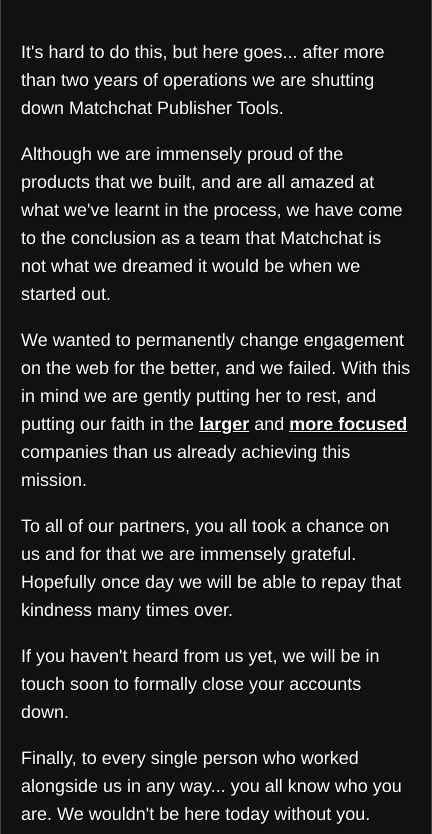
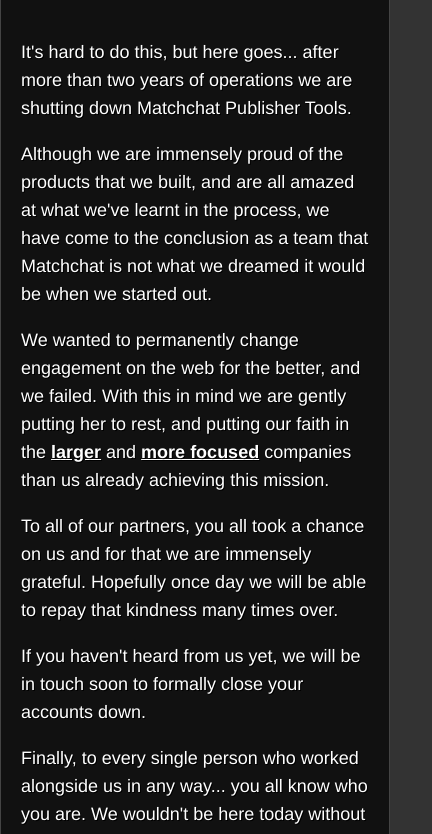
Before and after one commit to MatchChat/matchchat-sundown, a plain HTML site: page index.html in a window 390 px wide. Shown: the part 110-944 px from the top of the page, 432 px wide, since content can reach past the window. Drawn offline with Linux system fonts and the light colour scheme.

Commit message:
making things mobile-friendly

```diff
--- a/index.html
+++ b/index.html
@@ -2,6 +2,7 @@
 <html>
 	<head>
 		<meta charset="utf-8">
+		<meta name="viewport" content="width=device-width, initial-scale=1.0, maximum-scale=1.0, user-scalable=no, minimal-ui"/>
 		<title>
 			Goodbye from the Matchchat Team
 		</title>
@@ -25,6 +26,12 @@
 				padding:60px 20px;
 				border-left:1px solid #444;
 				border-right:1px solid #444;
+
+				-webkit-box-sizing:border-box;
+				-moz-box-sizing:border-box;
+				-ms-box-sizing:border-box;
+				-o-box-sizing:border-box;
+				box-sizing:border-box;
 			}
 			a{
 				color:#FFF;
```
